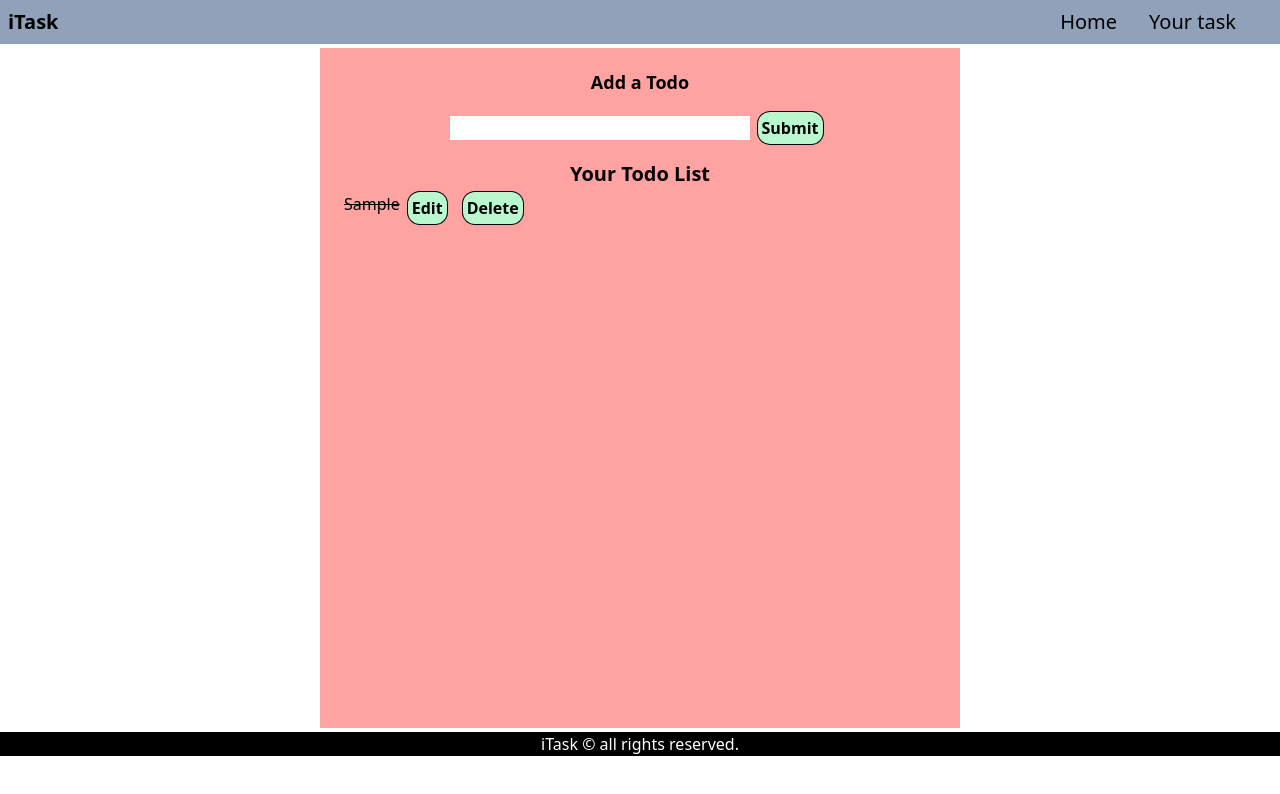
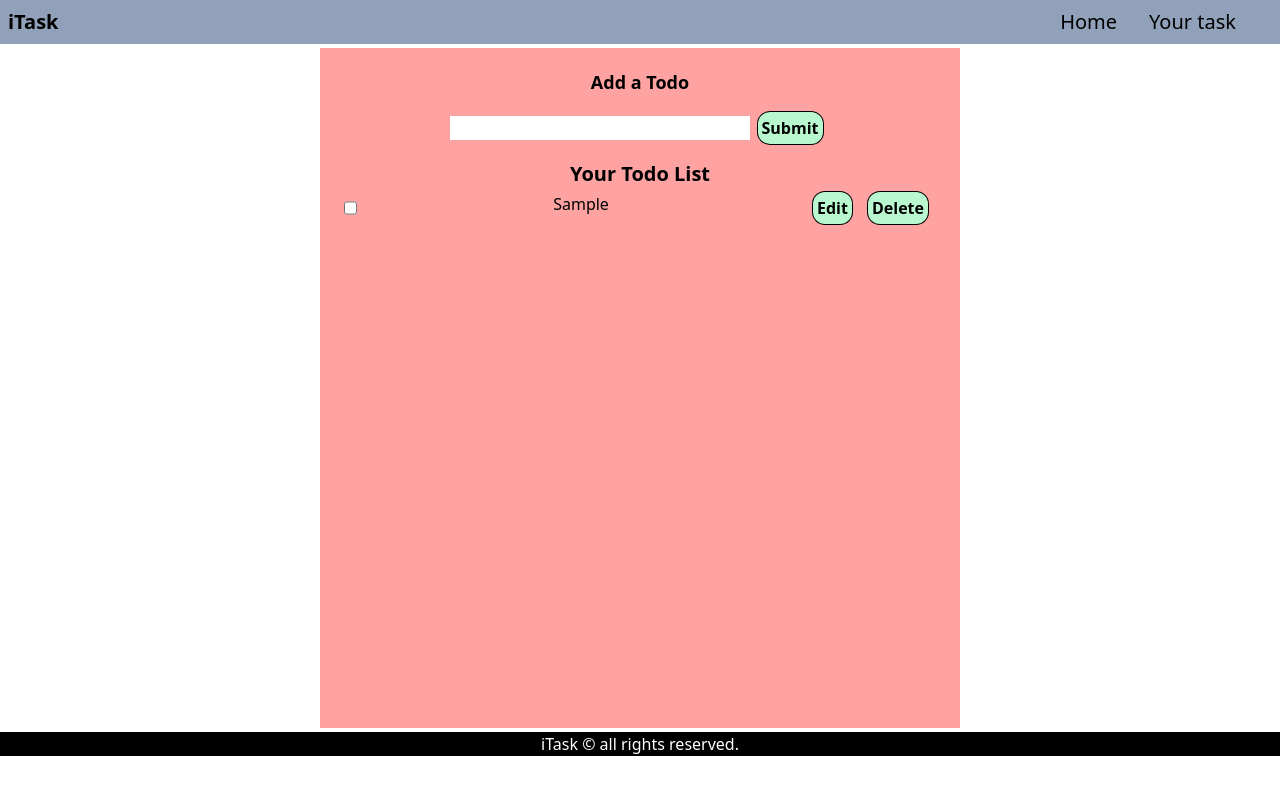
Before and after one commit to shahidansari310/todo-app-react-, a React (Vite) app: page / in a window 1280 px wide. Both pictures are taken after typing "Sample" into the empty fields and a click on the button "Submit". Shown: the top 794 px of the page. Built offline with nearby package versions, Linux system fonts and the light colour scheme.

Commit message:
linethrough onclicking checkbox

```diff
--- a/package.json
+++ b/package.json
@@ -13,7 +13,8 @@
     "@tailwindcss/vite": "^4.0.8",
     "react": "^19.0.0",
     "react-dom": "^19.0.0",
-    "tailwindcss": "^4.0.8"
+    "tailwindcss": "^4.0.8",
+    "uuid": "^11.1.0"
   },
   "devDependencies": {
     "@eslint/js": "^9.19.0",
--- a/src/App.jsx
+++ b/src/App.jsx
@@ -2,6 +2,7 @@ import { useState } from 'react'
 import './App.css'
 import Navbar from './components/navbar'
 import Footer from './components/Footer'
+import { v4 as uuidv4 } from 'uuid';
 
 function App() {
 
@@ -17,13 +18,23 @@ function App() {
   }
 
   const handleadd = () => {
-    settodos([...todos, { todo, isCompleted: false }])
+    settodos([...todos, {id:uuidv4(), todo, isCompleted: false }])
     settodo("")
     console.log(todos)
   }
 
   const handlechange = (e) => {
     settodo(e.target.value)
+  }
+
+  const handleCheckbox=(e)=>{
+    let id=e.target.name;
+    let i=todos.findIndex(item=>{
+      return item.id==id;
+    })
+    let newtodos=[...todos];
+    newtodos[i].isCompleted=!newtodos[i].isCompleted;
+    settodos(newtodos)
   }
 
   return (
@@ -39,8 +50,9 @@ function App() {
         <div className="todos">
           {todos.map((items, index) => {
             return (
-              <div key={index} className="todo flex p-1">
-                <div className={items.isCompleted? "":"line-through"}>{items.todo}</div>
+              <div key={items.id} className="todo flex justify-between p-1">
+                <input name={items.id} onChange={handleCheckbox} type="checkbox" value={items.isCompleted} />
+                <div className={items.isCompleted? "line-through":""}>{items.todo}</div>
                 <div className="button">
                   <button onClick={handledelete} className='rounded-xl bg-green-200 p-1 mx-2 font-bold ring-1 hover:text-sm'>Edit</button>
                   <button onClick={handleedit} className='rounded-xl bg-green-200 p-1 mx-2 font-bold ring-1 hover:text-sm'>Delete</button>
```
Also changed, not shown: 1 other file (tests, documents, lock files or other folders).
